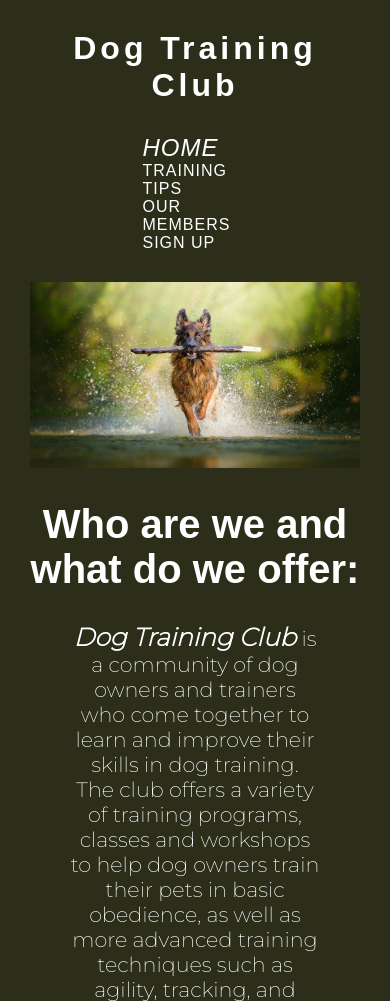
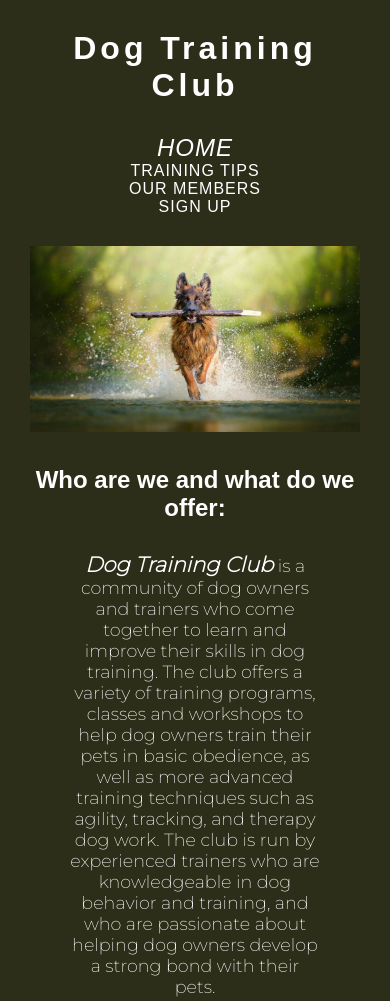
Before and after one commit to Ellusive89/Dog_Training_Club, a plain HTML site: page index.html in a window 390 px wide. Shown: the top 1001 px of the page. Drawn offline with Linux system fonts and the light colour scheme; a web font is replaced by a local one.

Commit message:
Fix menu alignment when scaling to smaller screen sizes

```diff
--- a/assets/css/style.css
+++ b/assets/css/style.css
@@ -300,6 +300,12 @@ input[type="radio"] {
   margin: 10px;
 }
 
+.age input {
+ display: flex;
+ float: left;
+ width: 100%;
+}
+
 input[type="submit"] {
   padding: 20px;
   margin-top: 20px;
@@ -387,8 +393,17 @@ input[type="submit"]:hover {
   #menu {
     list-style: none;
     padding: 30px;
-    display: block;
-    width: 50%;
+    flex-direction: column;
+    align-items: center;
+  }
+
+  #about-us h2 {
+    font-size: 150%;
+    margin: auto 30px;
+  }
+
+  #about-us p {
+    font-size: 110%;
   }
 
   #training-tips-image-container img {
@@ -449,4 +464,3 @@ input[type="submit"]:hover {
     font-size: 100%;
     margin: auto 10px;
   }
-}
```
Also changed, not shown: media/lighthouse_score.png (added), 1 other file.
